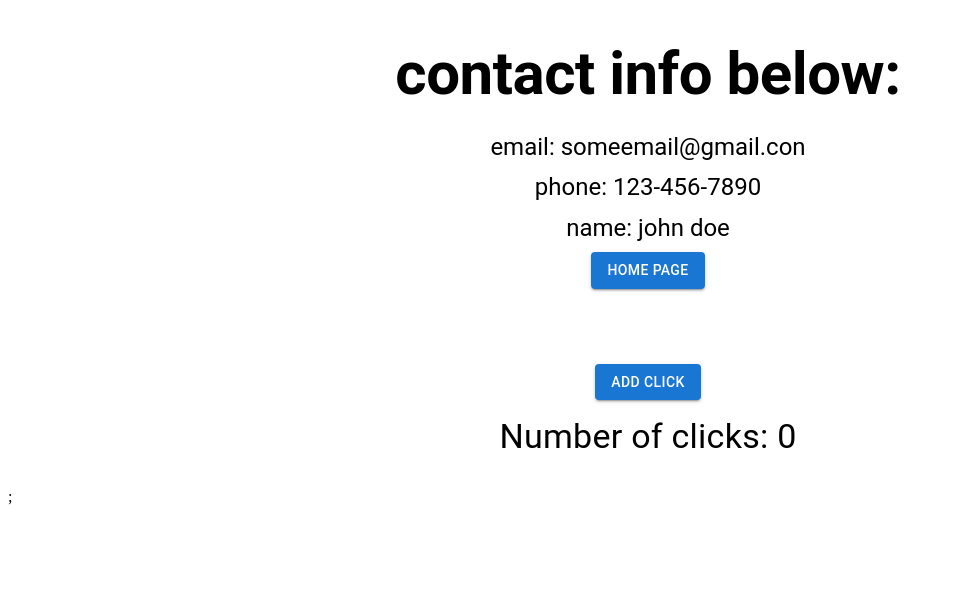
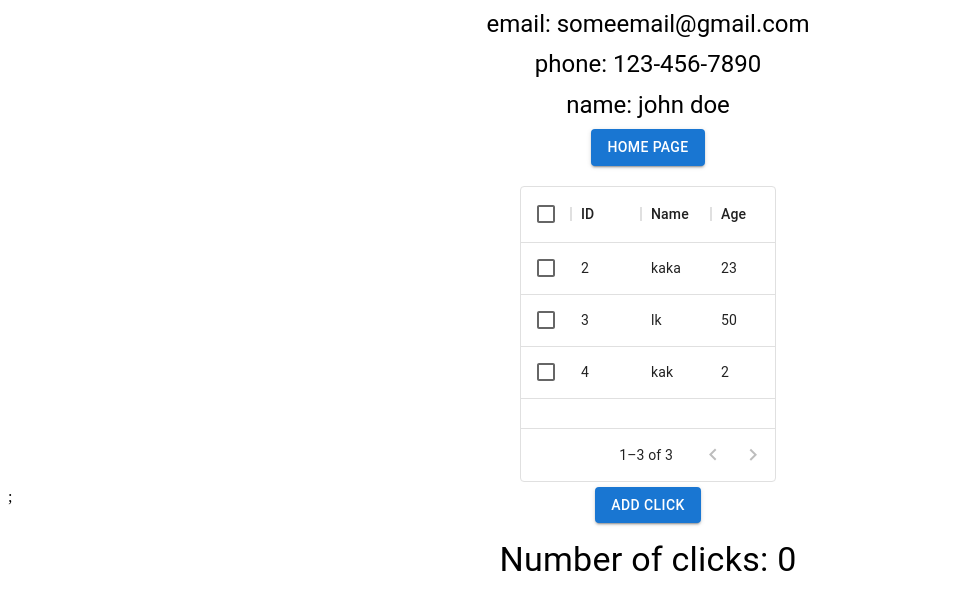
Before and after one commit to Anry001/web-experiments, a React (Vite) app: page /contact in a window 1280 px wide. Shown: the top 610 px of the page, without its empty margins (0-953 px from the left). Built offline with nearby package versions, Linux system fonts and the light colour scheme.

Commit message:
refactor: made code maintainable

```diff
--- a/src/components/ButtonClicks.tsx
+++ b/src/components/ButtonClicks.tsx
@@ -7,7 +7,7 @@ const ButtonClicks = () => {
   const { numberOfClicks, incrementNumberOfClicks } = useButtonClicksStore();
 
   return (
-    <Stack sx={{ mt: '25px' }} spacing={2} alignItems="center">
+    <Stack spacing={2} alignItems="center">
       <Button onClick={incrementNumberOfClicks} variant="contained">
         {ADD_CLICK}
       </Button>
--- a/src/components/ShitDataGrid.tsx
+++ b/src/components/ShitDataGrid.tsx
@@ -13,14 +13,14 @@ const ShitDataGrid = () => {
 
   return (
     <Stack
-      sx={{ height: '45vh', width: '45vw' }}
+      sx={{ height: '37vh', width: '20vw' }}
       direction="column"
       justifyContent="center"
       alignItems="center"
       spacing={2}
     >
       <DataGrid
-        sx={{ width: '43%', height: '60%' }}
+        sx={{ width: '100%', height: '100%' }}
         rows={data ?? []}
         columns={columns}
         pageSize={4}
--- a/src/pages/About.tsx
+++ b/src/pages/About.tsx
@@ -27,9 +27,11 @@ const About = () => {
         justifyContent="center"
         alignItems="center"
       >
-        <Link to="/" style={{ textDecoration: 'none' }}>
-          <Button variant="contained">{BACK_TO_HOME_BUTTON_TEXT}</Button>
-        </Link>
+        <Box sx={{ mb: '20px' }}>
+          <Link to="/" style={{ textDecoration: 'none' }}>
+            <Button variant="contained">{BACK_TO_HOME_BUTTON_TEXT}</Button>
+          </Link>
+        </Box>
         <ButtonClicks />
       </Stack>
     </Stack>
--- a/src/pages/Contact.tsx
+++ b/src/pages/Contact.tsx
@@ -1,8 +1,13 @@
 import { Box, Button, Stack, Typography } from '@mui/material';
 import { Link } from 'react-router-dom';
 import ButtonClicks from '@/components/ButtonClicks';
+import ShitDataGrid from '@/components/ShitDataGrid';
 
 const BACK_TO_HOME_BUTTON_TEXT = 'Home page';
+const CONTACT_INFO_TEXT = 'contact info below:';
+const EMAIL_TEXT = 'email: someemail@gmail.com';
+const PHONE_TEXT = 'phone: 123-456-7890';
+const FULL_NAME_TEXT = 'name: john doe';
 
 const Contact = () => {
   return (
@@ -13,23 +18,26 @@ const Contact = () => {
       alignItems="center"
     >
       <Typography sx={{ fontWeight: 'bold' }} variant="h2" gutterBottom>
-        contact info below:
+        {CONTACT_INFO_TEXT}
       </Typography>
       <Typography variant="h5" gutterBottom>
-        email: someemail@gmail.con
+        {EMAIL_TEXT}
       </Typography>
       <Typography variant="h5" gutterBottom>
-        phone: 123-456-7890
+        {PHONE_TEXT}
       </Typography>
       <Typography variant="h5" gutterBottom>
-        name: john doe
+        {FULL_NAME_TEXT}
       </Typography>
-      <Link to="/" style={{ textDecoration: 'none' }}>
-        <Button variant="contained">{BACK_TO_HOME_BUTTON_TEXT}</Button>
-      </Link>
-      <Box sx={{ mt: '50px' }}>
-        <ButtonClicks />
+      <Box sx={{ mb: '20px' }}>
+        <Link to="/" style={{ textDecoration: 'none' }}>
+          <Button variant="contained">{BACK_TO_HOME_BUTTON_TEXT}</Button>
+        </Link>
       </Box>
+      <Box sx={{ mb: '5px' }}>
+        <ShitDataGrid />
+      </Box>
+      <ButtonClicks />
     </Stack>
   );
 };
--- a/src/pages/Home.tsx
+++ b/src/pages/Home.tsx
@@ -1,8 +1,9 @@
-import { Stack, Button, Typography } from '@mui/material';
+import { Stack, Button, Typography, Box } from '@mui/material';
 import ShitDataGrid from '@components/ShitDataGrid';
 import { Link } from 'react-router-dom';
 import ButtonClicks from '@/components/ButtonClicks';
 
+const HOME_TEXT = 'Home page';
 const ABOUT_BUTTON_TEXT = 'About';
 const CONTACT_BUTTON_TEXT = 'Contact';
 
@@ -17,7 +18,7 @@ const Home = () => {
         spacing={2}
       >
         <Typography sx={{ fontWeight: 'bold' }} variant="h3" gutterBottom>
-          About page:
+          {HOME_TEXT}
         </Typography>
         <ShitDataGrid />
       </Stack>
@@ -35,7 +36,9 @@ const Home = () => {
           <Button variant="contained">{CONTACT_BUTTON_TEXT}</Button>
         </Link>
       </Stack>
-      <ButtonClicks />
+      <Box sx={{ mt: '40px' }}>
+        <ButtonClicks />
+      </Box>
     </Stack>
   );
 };
```
